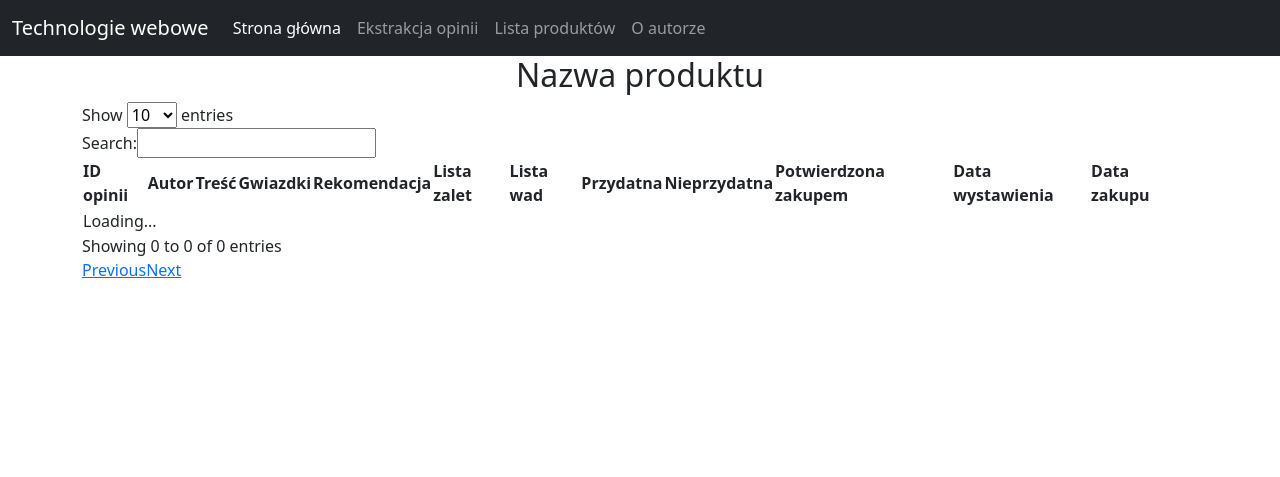
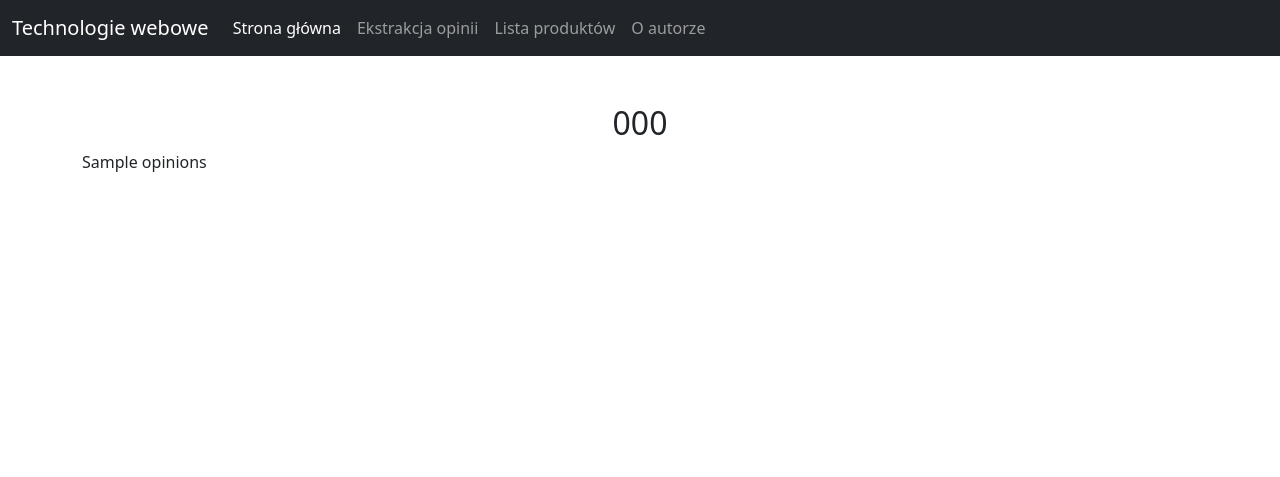
Before and after one commit to SzewczykMichal/CeneoWebScraper, a Flask app: template app/templates/product.html.jinja in a window 1280 px wide. Shown: the top 477 px of the page. Run offline with Flask 3, Linux system fonts and the light colour scheme; the template is opened without the code that fills it: most values are stand-ins (such as "Sample title", 1, 10 or a date in 2020); some libraries are stand-ins or nearby versions.

Commit message:
2023-06-23 MS

```diff
--- a/app/templates/base.html.jinja
+++ b/app/templates/base.html.jinja
@@ -42,7 +42,7 @@
             </div>
         </div>
     </nav>
-    <h2 class="text-center">{% block title %}Ceneo Web Scraper{% endblock %}</h2>
+    <h2 class="text-center pt-5">{% block title %}Ceneo Web Scraper{% endblock %}</h2>
     <div class="container mb-5 pb-5">
         <div class="row">
             {% block content %}{% endblock %}
--- a/app/templates/product.html.jinja
+++ b/app/templates/product.html.jinja
@@ -1,86 +1,11 @@
 {% extends "base.html.jinja" %}
 {% block title %}
-Nazwa produktu
+{{product_code}}
 {% endblock title %}
 {% block content %}
-<div class="d-flex">
-        <div class="row">
-            <div class="col">
-                <table id="opinions">
-                    <thead>
-                        <tr>
-                            <th>Id opinii</th>
-                            <th>Autor</th>
-                            <th>Rekomendacja</th>
-                            <th>Liczba gwiazdek</th>
-                            <th>Tresc</th>
-                            <th>Lista zalet</th>
-                            <th>Lista wad</th>
-                            <th>Potwierdzono zakupem</th>
-                            <th>Data wystawienia</th>
-                            <th>Data zakupu</th>
-                            <th>Przydatna</th>
-                            <th>Nieprzydatna</th>
-                        </tr>
-                    </thead>
-                    <tbody>
-                        <script>
-                            $(document).ready(function() {
-                                var table = $('#opinions').DataTable({
-                                    ajax: {
-                                        url: "39562616.json",
-                                        dataSrc: ""
-                                    },
-                                    columns: [{
-                                        data: 'opinion_id',
-                                        title: 'ID opinii'
-                                    }, {
-                                        data: 'author',
-                                        title: 'Autor'
-                                    }, {
-                                        data: 'content',
-                                        title: 'Treść'
-                                    }, {
-                                        data: 'stars',
-                                        title: 'Gwiazdki'
-                                    }, {
-                                        data: 'recommendation',
-                                        title: 'Rekomendacja'
-                                    }, {
-                                        data: 'pros',
-                                        title: 'Lista zalet'
-                                    }, {
-                                        data: 'cons',
-                                        title: 'Lista wad'
-                                    }, {
-                                        data: 'useful_count',
-                                        title: 'Przydatna'
-                                    }, {
-                                        data: 'unuseful_count',
-                                        title: 'Nieprzydatna'
-                                    }, {
-                                        data: 'purchased',
-                                        title: 'Potwierdzona zakupem'
-                                    }, {
-                                        data: 'opinion_date',
-                                        title: 'Data wystawienia'
-                                    }, {
-                                        data: 'purchase_date',
-                                        title: 'Data zakupu'
-                                    }, ],
-                                    columnDefs: [{
-                                        targets: -1,
-                                        data: null,
-                                        defaultContent: '<button>Rozwiń!</button>'
-                                    }, ],
-                                });
-                            });
-                        </script>
-                    </tbody>
-                </table>
-            </div>
-        </div>
-    </div>
+<div class="col">
+{{opinions|safe}}
+</div>
 {% endblock content %}
 {% block scripts %}
 <script>
```
Also changed, not shown: app/routes.py (+43 -5 lines), app/templates/extract.html.jinja (+4 -4 lines), app/utils.py (added, +26 -0 lines), 1 other file.
